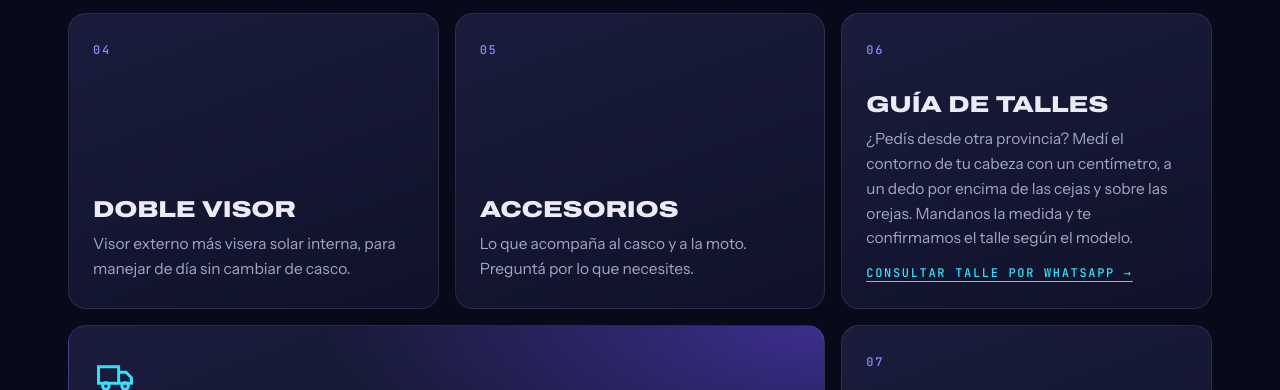
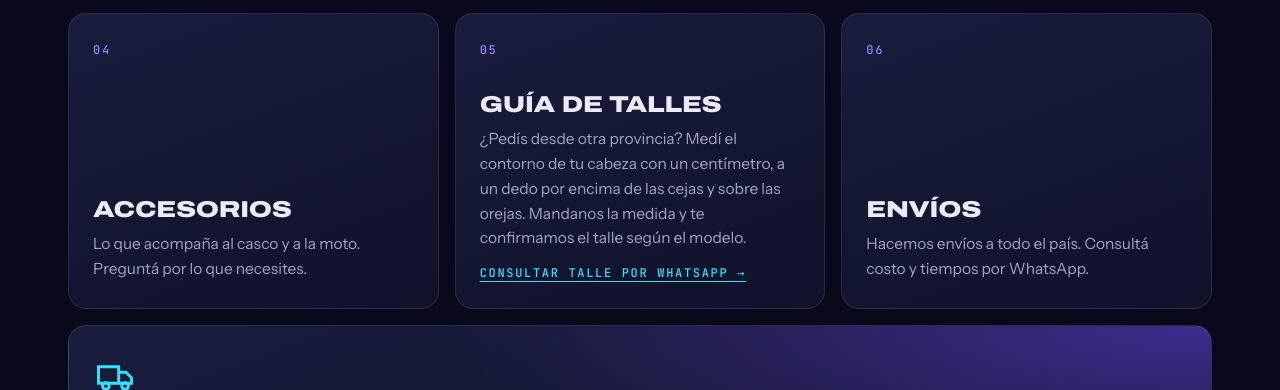
Before and after one commit to huertocostas/3bmotoshop, a website: page public/index.html in a window 1280 px wide. Shown: the part 2410-2800 px from the top of the page. Drawn offline with Linux system fonts and the light colour scheme.

Commit message:
Saca la tarjeta Doble visor de Tipos de casco
Co-Authored-By: Claude Opus 5.5 <noreply@anthropic.com>

```diff
--- a/public/index.html
+++ b/public/index.html
@@ -150,7 +150,7 @@ section[id]{scroll-margin-top:70px}
 .card .num{color:var(--violet-2)}
 .card h3{margin-top:auto;padding-top:34px}
 .card p{color:var(--muted);margin-top:10px;font-size:15.5px}
-.card--wide{grid-column:span 2;background:radial-gradient(120% 140% at 100% 0%,rgba(109,75,255,.45),transparent 55%),linear-gradient(160deg,var(--ink-3),var(--ink-2))}
+.card--wide{grid-column:1/-1;background:radial-gradient(120% 140% at 100% 0%,rgba(109,75,255,.45),transparent 55%),linear-gradient(160deg,var(--ink-3),var(--ink-2))}
 .card--wide .btn{align-self:flex-start;margin-top:20px}
 .card svg.ico{width:44px;height:44px;color:var(--cyan)}
 @media (max-width:960px){.cat{grid-template-columns:1fr 1fr}}
@@ -404,16 +404,15 @@ section[id]{scroll-margin-top:70px}
       <article class="card rv"><span class="mono num">01</span><h3>Cascos integrales</h3><p>Protección completa de mentón a nuca, para ciudad y ruta.</p></article>
       <article class="card rv"><span class="mono num">02</span><h3>Rebatibles</h3><p>Mentonera que se levanta: la comodidad de un abierto con la protección de un integral.</p></article>
       <article class="card rv"><span class="mono num">03</span><h3>Cascos abiertos</h3><p>Livianos y frescos para el calor santiagueño. Hay modelos que traen visor transparente adicional.</p></article>
-      <article class="card rv"><span class="mono num">04</span><h3>Doble visor</h3><p>Visor externo más visera solar interna, para manejar de día sin cambiar de casco.</p></article>
-      <article class="card rv"><span class="mono num">05</span><h3>Accesorios</h3><p>Lo que acompaña al casco y a la moto. Preguntá por lo que necesites.</p></article>
-      <article class="card rv"><span class="mono num">06</span><h3>Guía de talles</h3><p>¿Pedís desde otra provincia? Medí el contorno de tu cabeza con un centímetro, a un dedo por encima de las cejas y sobre las orejas. Mandanos la medida y te confirmamos el talle según el modelo.</p><a class="mono" href="https://wa.me/543856229058?text=Hola!%20Quiero%20consultar%20el%20talle%20de%20un%20casco.%20Mi%20medida%20es%3A%20" target="_blank" rel="noopener" style="color:var(--cyan);margin-top:14px;text-underline-offset:4px">Consultar talle por WhatsApp →</a></article>
+      <article class="card rv"><span class="mono num">04</span><h3>Accesorios</h3><p>Lo que acompaña al casco y a la moto. Preguntá por lo que necesites.</p></article>
+      <article class="card rv"><span class="mono num">05</span><h3>Guía de talles</h3><p>¿Pedís desde otra provincia? Medí el contorno de tu cabeza con un centímetro, a un dedo por encima de las cejas y sobre las orejas. Mandanos la medida y te confirmamos el talle según el modelo.</p><a class="mono" href="https://wa.me/543856229058?text=Hola!%20Quiero%20consultar%20el%20talle%20de%20un%20casco.%20Mi%20medida%20es%3A%20" target="_blank" rel="noopener" style="color:var(--cyan);margin-top:14px;text-underline-offset:4px">Consultar talle por WhatsApp →</a></article>
+      <article class="card rv"><span class="mono num">06</span><h3>Envíos</h3><p>Hacemos envíos a todo el país. Consultá costo y tiempos por WhatsApp.</p></article>
       <article class="card card--wide rv">
         <svg class="ico" viewBox="0 0 24 24" fill="none" stroke="currentColor" stroke-width="1.6" aria-hidden="true"><path d="M3 7h11v9H3zM14 10h4l3 3v3h-7z"/><circle cx="7" cy="17.5" r="1.8"/><circle cx="17.5" cy="17.5" r="1.8"/></svg>
         <h3 style="padding-top:22px">Venta mayorista</h3>
         <p>Amplia variedad en stock para comercios y revendedores. Tenemos un WhatsApp exclusivo para pedidos por mayor.</p>
         <a class="btn btn--violet" href="https://wa.me/543854117240" target="_blank" rel="noopener">WhatsApp mayorista</a>
       </article>
-      <article class="card rv"><span class="mono num">07</span><h3>Envíos</h3><p>Hacemos envíos a todo el país. Consultá costo y tiempos por WhatsApp.</p></article>
     </div>
   </div>
 </section>
```
